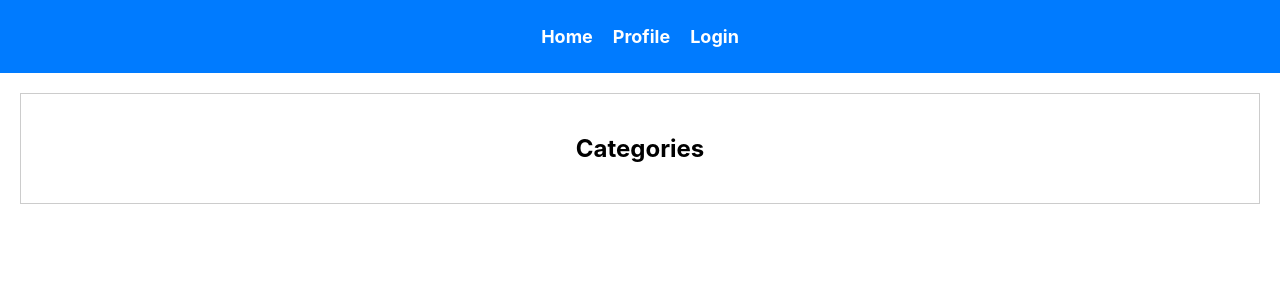
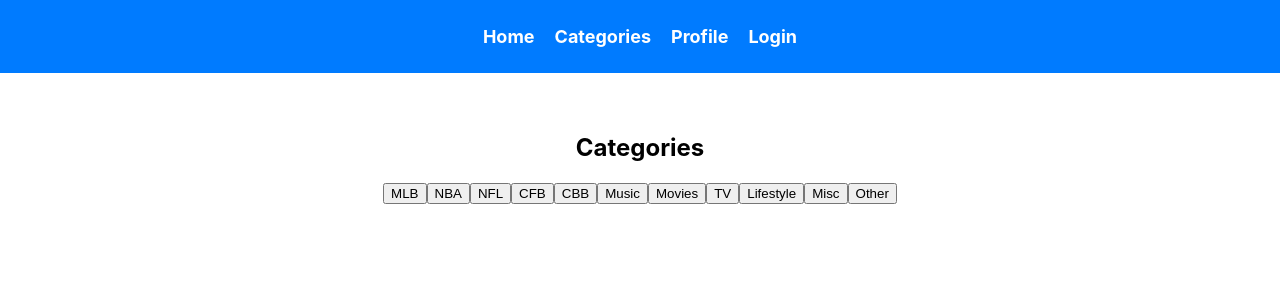
Before and after one commit to nfears57/frontend, a React (Create React App) app: page /categories in a window 1280 px wide. Shown: the top 300 px of the page. Built offline with nearby package versions, Linux system fonts and the light colour scheme.

Commit message:
category update

```diff
--- a/src/Blogform.css
+++ b/src/Blogform.css
@@ -1,37 +1,24 @@
 /* src/components/BlogForm.css */
 .blog-form {
-    margin: 20px;
+    position: relative;
     padding: 20px;
     border: 1px solid #ccc;
     background-color: #fff;
   }
 
-  .blog-form h2 {
-    font-size: 24px;
+  .close-button {
+    position: absolute;
+    top: 10px;
+    right: 10px;
+    background-color: transparent;
+    border: none;
+    cursor: pointer;
+    font-size: 20px;
+    color: #555;
   }
 
-  .blog-form form {
-    display: flex;
-    flex-direction: column;
+  .close-button:hover {
+    color: red; /* Change color on hover if desired */
   }
 
-  .blog-form label {
-    font-weight: bold;
-    margin-bottom: 5px;
-  }
-
-  .blog-form input,
-  .blog-form textarea {
-    padding: 10px;
-    margin-bottom: 10px;
-  }
-
-  .blog-form button {
-    background-color: #007bff;
-    color: #fff;
-    border: none;
-    padding: 10px 20px;
-    cursor: pointer;
-  }
-
-  /* Customize styles as needed */
+  /* Add any other styling as needed */
--- a/src/Blogform.js
+++ b/src/Blogform.js
@@ -1,6 +1,6 @@
 // src/components/BlogForm.js
 import React, { useState } from 'react';
-import './Blogform.css';
+import './BlogForm.css';
 
 const BlogForm = () => {
   const [title, setTitle] = useState('');
--- a/src/Categories.css
+++ b/src/Categories.css
@@ -1,14 +1,44 @@
 /* src/components/Categories.css */
 .categories {
-    text-align: center;
-    margin: 20px;
-    padding: 20px;
-    border: 1px solid #ccc;
-    background-color: #fff;
-  }
+  text-align: center;
+  margin: 20px;
+  padding: 20px;
+}
 
-  .categories h2 {
-    font-size: 24px;
-  }
+.category-dropdown {
+  position: relative;
+  display: inline-block;
+  margin: 10px;
+}
 
-  /* Customize styles as needed */
+.dropbtn {
+  background-color: #4CAF50;
+  color: white;
+  padding: 10px 20px;
+  font-size: 16px;
+  border: none;
+  cursor: pointer;
+}
+
+.dropdown-content {
+  display: none;
+  position: absolute;
+  background-color: #f9f9f9;
+  min-width: 160px;
+  z-index: 1;
+}
+
+.dropdown-content a {
+  color: black;
+  padding: 12px 16px;
+  text-decoration: none;
+  display: block;
+}
+
+.dropdown-content a:hover {
+  background-color: #ddd;
+}
+
+.category-dropdown:hover .dropdown-content {
+  display: block;
+}
--- a/src/Categories.js
+++ b/src/Categories.js
@@ -1,14 +1,262 @@
 // src/components/Categories.js
-import React from 'react';
+import React, {useState} from 'react';
 import './Categories.css';
+import BlogList from './BlogList'; // Import the BlogList component
 
 const Categories = () => {
-  // Add content for the Categories component here
+  const [showMLBTeams, setShowMLBTeams] = useState(false);
+  const [showNBATeams, setShowNBATeams] = useState(false);
+  const [showNFLTeams, setShowNFLTeams] = useState(false);
+  const [showCollegeBasketball, setShowCollegeBasketball] = useState(false)
+  const [showCollegeFootball, setShowCollegeFootball] = useState(false)
+  const [showMusic, setShowMusic] = useState(false)
+  const [showMovies, setShowMovies] = useState(false)
+  const [showTV, setShowTV] = useState(false)
+  const [showLifestyle, setShowLifestyle] = useState(false)
+  const [showMisc, setShowMisc] = useState(false)
+
+  const toggleMLBTeams = () => {
+    setShowMLBTeams(!showMLBTeams);
+    setShowNBATeams(false); // Close other team lists
+    setShowNFLTeams(false);
+    setShowCollegeBasketball(false);
+    setShowCollegeFootball(false);
+    setShowMovies(false)
+    setShowLifestyle(false)
+    setShowMisc(false)
+    setShowTV(false)
+    setShowMusic(false)
+  };
+
+  const toggleNBATeams = () => {
+    setShowNBATeams(!showNBATeams);
+    setShowMLBTeams(false); // Close other team lists
+    setShowNFLTeams(false);
+    setShowCollegeBasketball(false);
+    setShowCollegeFootball(false);
+    setShowMovies(false)
+    setShowLifestyle(false)
+    setShowMisc(false)
+    setShowTV(false)
+    setShowMusic(false)
+  };
+
+  const toggleNFLTeams = () => {
+    setShowNFLTeams(!showNFLTeams);
+    setShowMLBTeams(false); // Close other team lists
+    setShowNBATeams(false);
+    setShowCollegeBasketball(false);
+    setShowCollegeFootball(false);
+    setShowMovies(false)
+    setShowLifestyle(false)
+    setShowMisc(false)
+    setShowTV(false)
+    setShowMusic(false)
+  };
+
+  const toggleCBB = () => {
+    setShowCollegeBasketball(!showCollegeBasketball);
+    setShowNFLTeams(false);
+    setShowMLBTeams(false); // Close other team lists
+    setShowNBATeams(false);
+    setShowCollegeFootball(false);
+    setShowMovies(false)
+    setShowLifestyle(false)
+    setShowMisc(false)
+    setShowTV(false)
+    setShowMusic(false)
+  };
+
+  const toggleCFB = () => {
+    setShowCollegeFootball(!showCollegeFootball)
+    setShowCollegeBasketball(false);
+    setShowNFLTeams(false);
+    setShowMLBTeams(false); // Close other team lists
+    setShowNBATeams(false);
+    setShowMovies(false)
+    setShowLifestyle(false)
+    setShowMisc(false)
+    setShowTV(false)
+    setShowMusic(false)
+  };
+
+  const toggleMusic = () => {
+    setShowMusic(!showMusic)
+    setShowCollegeFootball(false);
+    setShowCollegeBasketball(false);
+    setShowNFLTeams(false);
+    setShowMLBTeams(false); // Close other team lists
+    setShowNBATeams(false);
+    setShowMovies(false)
+    setShowLifestyle(false)
+    setShowMisc(false)
+    setShowTV(false)
+  }
+
+  const toggleMovies = () => {
+    setShowMovies(!showMovies)
+    setShowMusic(false)
+    setShowCollegeFootball(false);
+    setShowCollegeBasketball(false);
+    setShowNFLTeams(false);
+    setShowMLBTeams(false); // Close other team lists
+    setShowNBATeams(false);
+    setShowMisc(false)
+    setShowLifestyle(false)
+    setShowTV(false)
+  }
+
+  const toggleTV = () => {
+    setShowTV(!showTV)
+    setShowMovies(false)
+    setShowMusic(false)
+    setShowCollegeFootball(false);
+    setShowCollegeBasketball(false);
+    setShowNFLTeams(false);
+    setShowMLBTeams(false); // Close other team lists
+    setShowNBATeams(false);
+    setShowLifestyle(false)
+    setShowMisc(false)
+  }
+
+  const toggleLifestyle = () => {
+    setShowLifestyle(!showLifestyle)
+    setShowTV(false)
+    setShowMovies(false)
+    setShowMusic(false)
+    setShowMisc(false)
+    setShowCollegeFootball(false);
+    setShowCollegeBasketball(false);
+    setShowNFLTeams(false);
+    setShowMLBTeams(false); // Close other team lists
+    setShowNBATeams(false);
+  }
+
+  const toggleMisc = () => {
+    setShowMisc(!showMisc)
+    setShowLifestyle(false)
+    setShowTV(false)
+    setShowMovies(false)
+    setShowMusic(false)
+    setShowCollegeFootball(false);
+    setShowCollegeBasketball(false);
+    setShowNFLTeams(false);
+    setShowMLBTeams(false); // Close other team lists
+    setShowNBATeams(false);
+  }
 
   return (
     <div className="categories">
       <h2>Categories</h2>
-      {/* Add your categories or content here */}
+      <div className="category-list">
+      <button className="category-btn" onClick={toggleMLBTeams}>
+          MLB
+        </button>
+        <button className="category-btn" onClick={toggleNBATeams}>
+          NBA
+        </button>
+        <button className="category-btn" onClick={toggleNFLTeams}>
+          NFL
+        </button>
+        <button className="category-btn" onClick={toggleCFB}>
+          CFB
+        </button>
+        <button className="category-btn" onClick={toggleCBB}>
+          CBB
+        </button>
+        <button className="category-btn" onClick={toggleMusic}>
+          Music
+        </button>
+        <button className="category-btn" onClick={toggleMovies}>
+          Movies
+        </button>
+        <button className="category-btn" onClick={toggleTV}>
+          TV
+        </button>
+        <button className="category-btn" onClick={toggleLifestyle}>
+          Lifestyle
+        </button>
+        <button className="category-btn" onClick={toggleMisc}>
+          Misc
+        </button>
+        <button className="category-btn">Other</button>
+        {showMLBTeams && (
+        <div className="team-list">
+          <button className="team-btn">New York Yankees</button>
+          <button className="team-btn">Boston Red Sox</button>
+          <button className="team-btn">Baltimore Orioles</button>
+          <button className="team-btn">Toronto Blue Jays</button>
+          <button className="team-btn">Tampa Bay Rays</button>
+          <button className="team-btn">Minnesota Twins</button>
+          <button className="team-btn">Kansas City Royals</button>
+          <button className="team-btn">Detroit Tigers</button>
+          <button className="team-btn">Cleveland Guardians</button>
+          <button className="team-btn">Chicago White Sox</button>
+          <button className="team-btn">Houston Astros</button>
+          <button className="team-btn">Texas Rangers</button>
+          <button className="team-btn">Oakland A's</button>
+          <button className="team-btn">Los Angeles Angels</button>
+          <button className="team-btn">Seattle Mariners</button>
+          <button className="team-btn">New York Mets</button>
+          <button className="team-btn">Atlanta Braves</button>
+          <button className="team-btn">Philadelphia Phillies</button>
+          <button className="team-btn">Miami Marlins</button>
+          <button className="team-btn">Washington Nationals</button>
+          <button className="team-btn">Chicago Cubs</button>
+          <button className="team-btn">St. Louis Cardinals</button>
+          <button className="team-btn">Cincinnati Reds</button>
+          <button className="team-btn">Milwaukee Brewers</button>
+          <button className="team-btn">Pittsburgh Pirates</button>
+          <button className="team-btn">Los Angeles Dodgers</button>
+          <button className="team-btn">Arizona Diamondbacks</button>
+          <button className="team-btn">Colorado Rockies</button>
+          <button className="team-btn">San Diego Padres</button>
+          <button className="team-btn">San Francisco Giants</button>
+          {/* Add more MLB teams here */}
+        </div>
+        )}
+      </div>
+      <div className="category-list">
+
+        {showNBATeams && (
+        <div className="team-list">
+          <button className="team-btn">Team A</button>
+          <button className="team-btn">Team B</button>
+          <button className="team-btn">Team C</button>
+          {/* Add more NBA teams here */}
+        </div>
+        )}
+      </div>
+      <div className="category-list">
+
+        {showNFLTeams && (
+        <div className="team-list">
+          <button className="team-btn">Team X</button>
+          <button className="team-btn">Team Y</button>
+          <button className="team-btn">Team Z</button>
+          {/* Add more NFL teams here */}
+        </div>
+        )}
+      </div>
+      <div className='category-list'>
+        {showCollegeFootball && (
+          <div className="team-list">
+          <button className="team-btn">Team X</button>
+          <button className="team-btn">Team Y</button>
+          <button className="team-btn">Team Z</button>
+        </div>
+            )}
+      </div>
+      <div className='category-list'>
+        {showCollegeBasketball && (
+          <div className="team-list">
+          <button className="team-btn">Team X</button>
+          <button className="team-btn">Team Y</button>
+          <button className="team-btn">Team Z</button>
+        </div>
+            )}
+      </div>
+      <BlogList /> {/* Include the BlogList component */}
     </div>
   );
 };
--- a/src/HomePage.js
+++ b/src/HomePage.js
@@ -1,12 +1,38 @@
 // src/components/HomePage.js
-import React from 'react';
+import React, { useState } from 'react';
 import './HomePage.css';
+import BlogForm from './BlogForm'; // Correct the component name to 'BlogForm'
+
 
 const HomePage = () => {
+  const [showBlogForm, setShowBlogForm] = useState(false);
+
+  const handleNewBlogClick = () => {
+    setShowBlogForm(true);
+  };
+
+  const handleCloseForm = () => {
+    setShowBlogForm(false);
+  };
+
   return (
     <div className="home-page">
-      <h1>Welcome to the Blog Site</h1>
-      <p>Explore and share your thoughts with the world!</p>
+      <div className="home-content">
+        <div className="home-left">
+          <h1>The New Timers</h1>
+          <p></p>
+        </div>
+        <div className="home-left">
+          {showBlogForm ? (
+            <div>
+              <button onClick={handleCloseForm}>X</button>
+              <BlogForm />
+            </div>
+          ) : (
+            <button onClick={handleNewBlogClick}>New Blog</button>
+          )}
+        </div>
+      </div>
     </div>
   );
 };
--- a/src/Navbar.js
+++ b/src/Navbar.js
@@ -7,6 +7,7 @@ const NavBar = () => {
     <nav className="navbar">
       <ul className="nav-links">
         <li><a href="/">Home</a></li>
+        <li><a href="/categories">Categories</a></li>
         <li><a href="/profile">Profile</a></li>
         <li><a href="/login">Login</a></li>
       </ul>
```
